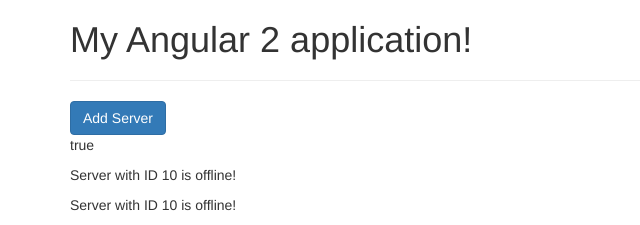
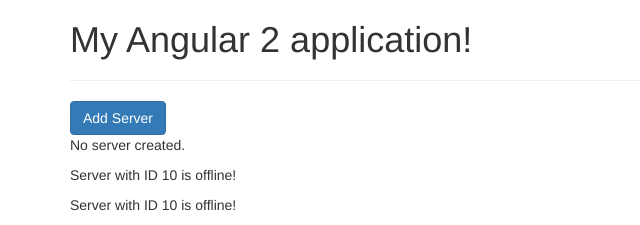
Before and after one commit to garthtee/angular-first-app, an Angular app: page / in a window 1280 px wide. Shown: the top 225 px of the page, without its empty margins (0-640 px from the left). Built offline with nearby package versions, Linux system fonts and the light colour scheme.

Commit message:
Added server creation status functionality.

```diff
--- a/src/app/servers/servers.component.html
+++ b/src/app/servers/servers.component.html
@@ -1,4 +1,4 @@
 <button class="btn btn-primary" [disabled]="!allowNewServer" (click)="onCreateServer()">Add Server</button>
-<p [innerText]="allowNewServer"></p>
+<p [innerText]="serverCreationStatus"></p>
 <app-server></app-server>
 <app-server></app-server>
--- a/src/app/servers/servers.component.ts
+++ b/src/app/servers/servers.component.ts
@@ -8,6 +8,7 @@
 export class ServersComponent implements OnInit {
 
   allowNewServer = false;
+  serverCreationStatus = 'No server created.';
 
   constructor() {
     setTimeout(() => {
@@ -19,6 +20,6 @@
   }
 
   onCreateServer() {
-    alert("Clicked!");
+    this.serverCreationStatus = 'Server was created!';
   }
 }
```
